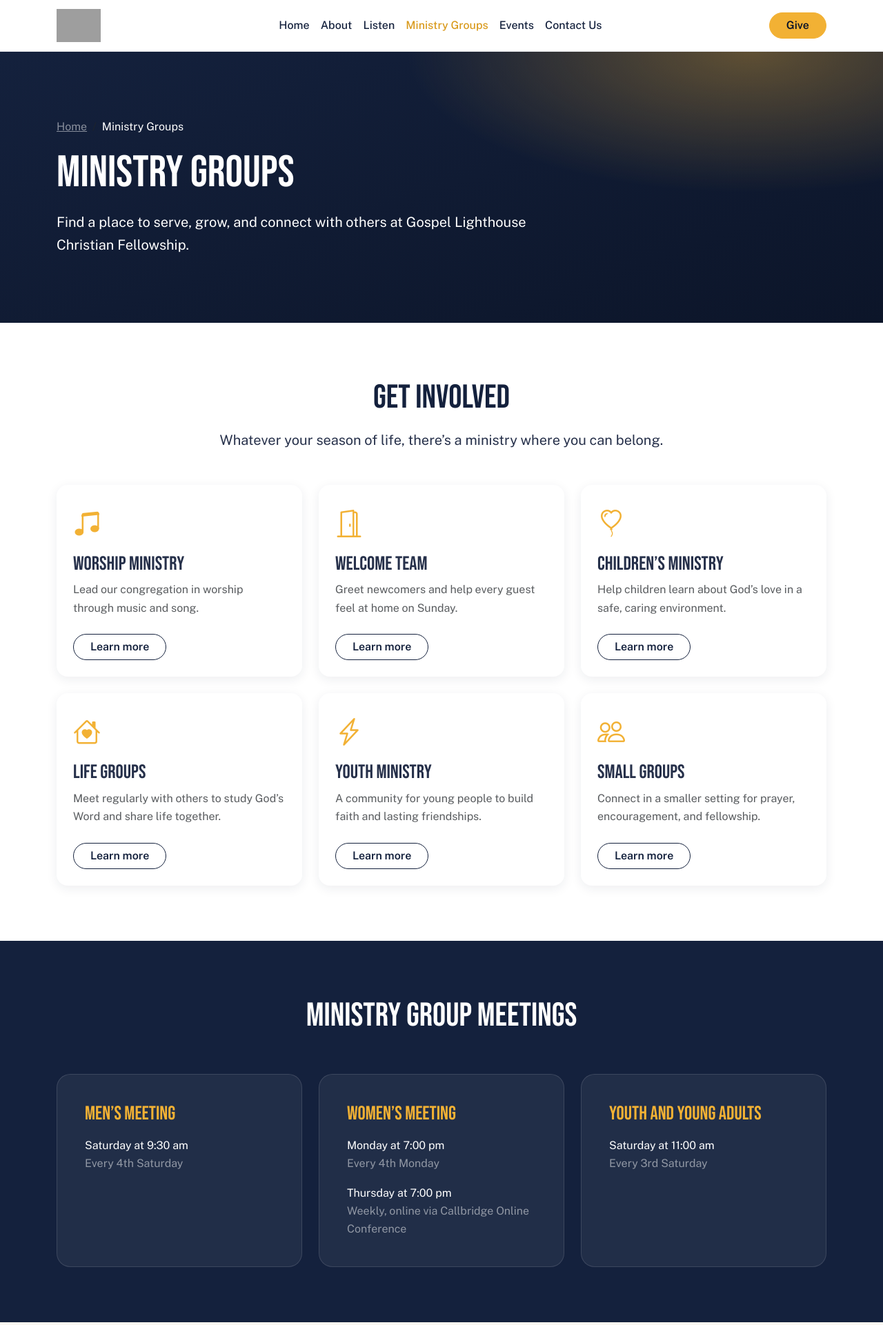
After one commit to petrlewiz/glcf, a Python web app: template templates/ministry-groups.html in a window 1280 px wide. The commit adds this page. Shown: the top 1921 px of the page at 69% size. Run offline with Jinja, Linux system fonts and the light colour scheme; the template is opened without the code that fills it, so the values that code supplies are empty; grey boxes are pictures that could not be loaded.

Commit message:
Add ministry groups page

```diff
--- a/build.py
+++ b/build.py
@@ -10,7 +10,8 @@ output_dir.mkdir(exist_ok=True)
 pages = [
     "index.html",
     "about.html",
-    "listen.html"
+    "listen.html",
+    "ministry-groups.html"
 ]
 
 for page in pages:
--- a/docs/about.html
+++ b/docs/about.html
@@ -54,7 +54,11 @@
             <a class="dropdown-item px-0" href="/sermon/welcome-to-the-family-of-god/">Confidence In GOD</a>
           </div>
         </li> -->
-        <li class="nav-item"><a class="nav-link" href="/ministry-groups/">Ministry Groups</a></li>
+
+        <li class="nav-item"><a class="nav-link "
+          aria-current=""
+          href="ministry-groups.html">Ministry Groups</a>
+        </li>
         <li class="nav-item"><a class="nav-link" href="/events-2/">Events</a></li>
         <li class="nav-item"><a class="nav-link" href="/contact-us/">Contact Us</a></li>
       </ul>
--- a/docs/index.html
+++ b/docs/index.html
@@ -54,7 +54,11 @@
             <a class="dropdown-item px-0" href="/sermon/welcome-to-the-family-of-god/">Confidence In GOD</a>
           </div>
         </li> -->
-        <li class="nav-item"><a class="nav-link" href="/ministry-groups/">Ministry Groups</a></li>
+
+        <li class="nav-item"><a class="nav-link "
+          aria-current=""
+          href="ministry-groups.html">Ministry Groups</a>
+        </li>
         <li class="nav-item"><a class="nav-link" href="/events-2/">Events</a></li>
         <li class="nav-item"><a class="nav-link" href="/contact-us/">Contact Us</a></li>
       </ul>
--- a/docs/listen.html
+++ b/docs/listen.html
@@ -54,7 +54,11 @@
             <a class="dropdown-item px-0" href="/sermon/welcome-to-the-family-of-god/">Confidence In GOD</a>
           </div>
         </li> -->
-        <li class="nav-item"><a class="nav-link" href="/ministry-groups/">Ministry Groups</a></li>
+
+        <li class="nav-item"><a class="nav-link "
+          aria-current=""
+          href="ministry-groups.html">Ministry Groups</a>
+        </li>
         <li class="nav-item"><a class="nav-link" href="/events-2/">Events</a></li>
         <li class="nav-item"><a class="nav-link" href="/contact-us/">Contact Us</a></li>
       </ul>
--- /dev/null
+++ b/templates/ministry-groups.html
@@ -0,0 +1,159 @@
+{% extends "base.html" %}
+
+{% set active_page = "ministry-groups" %}
+
+{% block title %}Ministry Groups – Gospel Lighthouse Christian Fellowship Ajax{% endblock %}
+
+
+{% block content %}
+
+<!-- PAGE HERO -->
+<header class="hero text-white">
+  <div class="container position-relative">
+    <nav aria-label="breadcrumb" class="mb-3">
+      <ol class="breadcrumb mb-0">
+        <li class="breadcrumb-item"><a href="/" class="text-white-50">Home</a></li>
+        <li class="breadcrumb-item active text-white" aria-current="page">Ministry Groups</li>
+      </ol>
+    </nav>
+    <div class="row">
+      <div class="col-lg-8">
+        <h1 class="display-3 mb-3">Ministry Groups</h1>
+        <p class="lead mb-0">Find a place to serve, grow, and connect with others at Gospel Lighthouse Christian Fellowship.</p>
+      </div>
+    </div>
+  </div>
+</header>
+
+<!-- MINISTRIES -->
+<section class="section">
+  <div class="container">
+    <div class="row justify-content-center mb-5">
+      <div class="col-lg-8 text-center">
+        <h2 class="display-5 mb-3">Get involved</h2>
+        <p class="lead mb-0">Whatever your season of life, there’s a ministry where you can belong.</p>
+      </div>
+    </div>
+
+    <div class="row g-4">
+      <div class="col-md-6 col-lg-4">
+        <article class="card leader-card h-100">
+          <div class="card-body p-4">
+            <i class="bi bi-music-note-beamed glow-icon" aria-hidden="true"></i>
+            <h3 class="h3 mb-2">Worship Ministry</h3>
+            <p class="text-body-secondary">Lead our congregation in worship through music and song.</p>
+            <a href="/contact-us/" class="btn btn-outline-navy mt-2">Learn more</a>
+          </div>
+        </article>
+      </div>
+
+      <div class="col-md-6 col-lg-4">
+        <article class="card leader-card h-100">
+          <div class="card-body p-4">
+            <i class="bi bi-door-open glow-icon" aria-hidden="true"></i>
+            <h3 class="h3 mb-2">Welcome Team</h3>
+            <p class="text-body-secondary">Greet newcomers and help every guest feel at home on Sunday.</p>
+            <a href="/contact-us/" class="btn btn-outline-navy mt-2">Learn more</a>
+          </div>
+        </article>
+      </div>
+
+      <div class="col-md-6 col-lg-4">
+        <article class="card leader-card h-100">
+          <div class="card-body p-4">
+            <i class="bi bi-balloon-heart glow-icon" aria-hidden="true"></i>
+            <h3 class="h3 mb-2">Children’s Ministry</h3>
+            <p class="text-body-secondary">Help children learn about God’s love in a safe, caring environment.</p>
+            <a href="/contact-us/" class="btn btn-outline-navy mt-2">Learn more</a>
+          </div>
+        </article>
+      </div>
+
+      <div class="col-md-6 col-lg-4">
+        <article class="card leader-card h-100">
+          <div class="card-body p-4">
+            <i class="bi bi-house-heart glow-icon" aria-hidden="true"></i>
+            <h3 class="h3 mb-2">Life Groups</h3>
+            <p class="text-body-secondary">Meet regularly with others to study God’s Word and share life together.</p>
+            <a href="/contact-us/" class="btn btn-outline-navy mt-2">Learn more</a>
+          </div>
+        </article>
+      </div>
+
+      <div class="col-md-6 col-lg-4">
+        <article class="card leader-card h-100">
+          <div class="card-body p-4">
+            <i class="bi bi-lightning-charge glow-icon" aria-hidden="true"></i>
+            <h3 class="h3 mb-2">Youth Ministry</h3>
+            <p class="text-body-secondary">A community for young people to build faith and lasting friendships.</p>
+            <a href="/contact-us/" class="btn btn-outline-navy mt-2">Learn more</a>
+          </div>
+        </article>
+      </div>
+
+      <div class="col-md-6 col-lg-4">
+        <article class="card leader-card h-100">
+          <div class="card-body p-4">
+            <i class="bi bi-people glow-icon" aria-hidden="true"></i>
+            <h3 class="h3 mb-2">Small Groups</h3>
+            <p class="text-body-secondary">Connect in a smaller setting for prayer, encouragement, and fellowship.</p>
+            <a href="/contact-us/" class="btn btn-outline-navy mt-2">Learn more</a>
+          </div>
+        </article>
+      </div>
+    </div>
+  </div>
+</section>
+
+<!-- MEETINGS -->
+<section class="section section-navy text-white">
+  <div class="container">
+    <div class="row justify-content-center mb-5">
+      <div class="col-lg-8 text-center">
+        <h2 class="display-5">Ministry group meetings</h2>
+      </div>
+    </div>
+
+    <div class="row g-4 justify-content-center">
+      <div class="col-md-6 col-lg-4">
+        <div class="panel h-100">
+          <h3 class="h3 text-gold mb-3">Men’s Meeting</h3>
+          <p class="mb-0">Saturday at 9:30 am<br><span class="text-white-50">Every 4th Saturday</span></p>
+        </div>
+      </div>
+
+      <div class="col-md-6 col-lg-4">
+        <div class="panel h-100">
+          <h3 class="h3 text-gold mb-3">Women’s Meeting</h3>
+          <p class="mb-3">Monday at 7:00 pm<br><span class="text-white-50">Every 4th Monday</span></p>
+          <p class="mb-0">Thursday at 7:00 pm<br><span class="text-white-50">Weekly, online via Callbridge Online Conference</span></p>
+        </div>
+      </div>
+
+      <div class="col-md-6 col-lg-4">
+        <div class="panel h-100">
+          <h3 class="h3 text-gold mb-3">Youth and Young Adults</h3>
+          <p class="mb-0">Saturday at 11:00 am<br><span class="text-white-50">Every 3rd Saturday</span></p>
+        </div>
+      </div>
+    </div>
+  </div>
+</section>
+
+<!-- STAY CONNECTED -->
+<section class="section section-tint">
+  <div class="container">
+    <div class="row justify-content-center">
+      <div class="col-lg-8 text-center">
+        <h2 class="display-5 mb-3">Stay connected</h2>
+        <p class="lead">Come join us and discover a place where you can belong, grow in your faith, and be part of something bigger.</p>
+        <div class="d-flex flex-wrap justify-content-center gap-3 mt-4">
+          <a href="/contact-us/" class="btn btn-gold btn-lg">Contact us</a>
+          <a href="/about-us/" class="btn btn-outline-navy btn-lg">About us</a>
+        </div>
+      </div>
+    </div>
+  </div>
+</section>
+
+{% endblock %}
--- a/templates/nav.html
+++ b/templates/nav.html
@@ -31,7 +31,11 @@
             <a class="dropdown-item px-0" href="/sermon/welcome-to-the-family-of-god/">Confidence In GOD</a>
           </div>
         </li> -->
-        <li class="nav-item"><a class="nav-link" href="/ministry-groups/">Ministry Groups</a></li>
+
+        <li class="nav-item"><a class="nav-link {{'active' if active_page == 'ministry-groups' }}"
+          aria-current="{{ 'page' if active_page == 'ministry-groups' }}"
+          href="ministry-groups.html">Ministry Groups</a>
+        </li>
         <li class="nav-item"><a class="nav-link" href="/events-2/">Events</a></li>
         <li class="nav-item"><a class="nav-link" href="/contact-us/">Contact Us</a></li>
       </ul>
```
Also changed, not shown: docs/ministry-groups.html (added, +301 -0 lines), templates/ministry.html (deleted).
